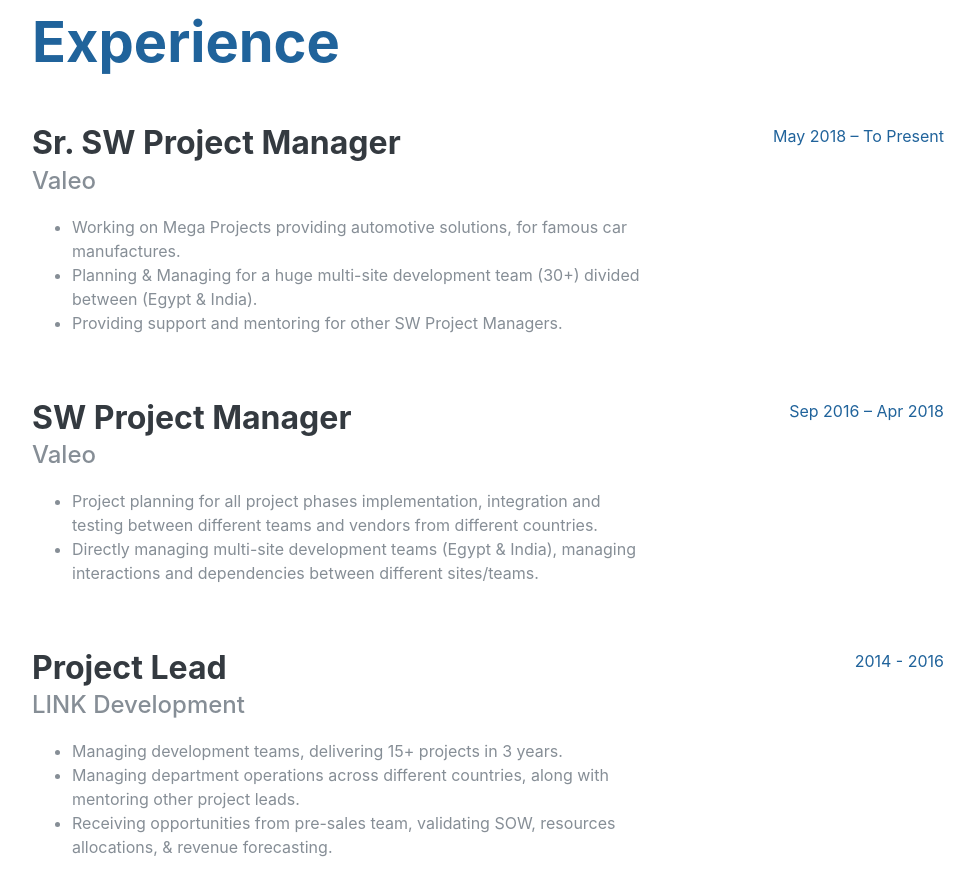
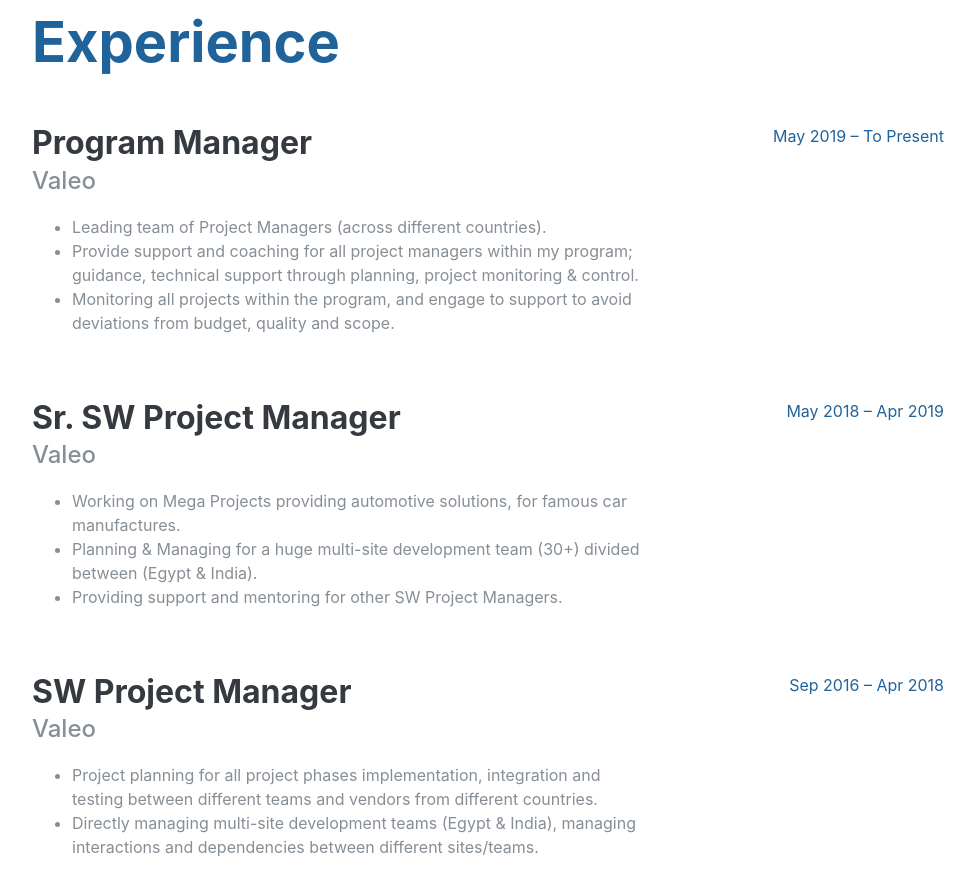
Before and after one commit to AntounG/antoung, a plain HTML site: page index.html in a window 1280 px wide. Shown: the part 840-1734 px from the top of the page, without its empty margins (288-1263 px from the left). Drawn offline with Linux system fonts and the light colour scheme; a web font is replaced by a local one.

Commit message:
updating work experience

```diff
--- a/index.html
+++ b/index.html
@@ -109,6 +109,29 @@
         <div class="my-auto">
           <h2 class="mb-5" alt="Antoun Gorgy's experience" title="Antoun Gorgy's experience">Experience</h2>
 
+		  <div class="resume-item d-flex flex-column flex-md-row mb-5">
+            <div class="resume-content mr-auto">
+              <h3 class="mb-0">Program Manager</h3>
+              <div class="subheading mb-3">Valeo</div>
+				<ul>
+					<li>
+						Leading team of Project Managers (across different countries).
+					</li>
+					<li>
+						Provide support and coaching for all project managers within my program; guidance, technical support
+through planning, project monitoring & control.
+					</li>
+					<li>
+						Monitoring all projects within the program, and engage to support to avoid deviations from budget,
+quality and scope.
+					</li>
+				</ul>
+            </div>
+            <div class="resume-date text-md-right">
+              <span class="text-primary">May 2019 – To Present</span>
+            </div>
+          </div>
+
           <div class="resume-item d-flex flex-column flex-md-row mb-5">
             <div class="resume-content mr-auto">
               <h3 class="mb-0">Sr. SW Project Manager</h3>
@@ -126,7 +149,7 @@
 				</ul>
             </div>
             <div class="resume-date text-md-right">
-              <span class="text-primary">May 2018 – To Present</span>
+              <span class="text-primary">May 2018 – Apr 2019</span>
             </div>
           </div>
 
```
